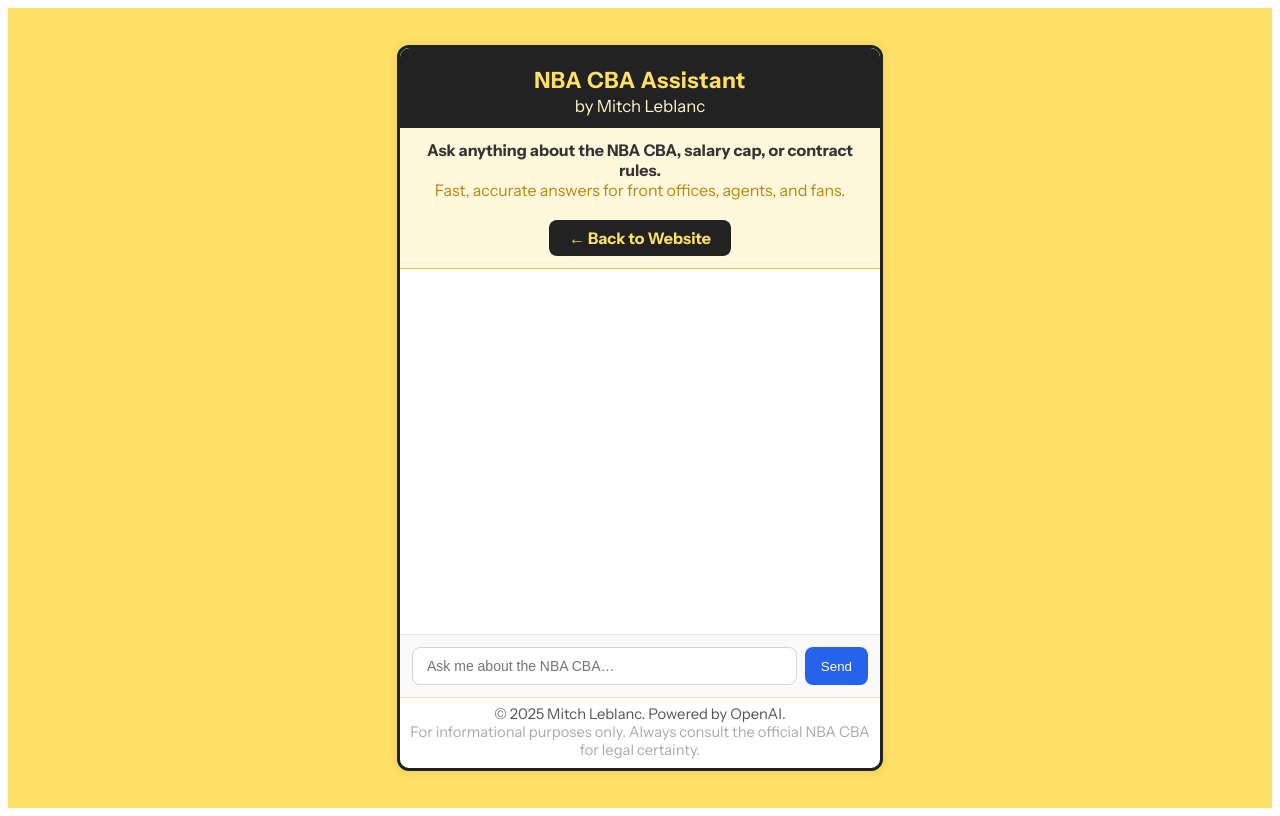
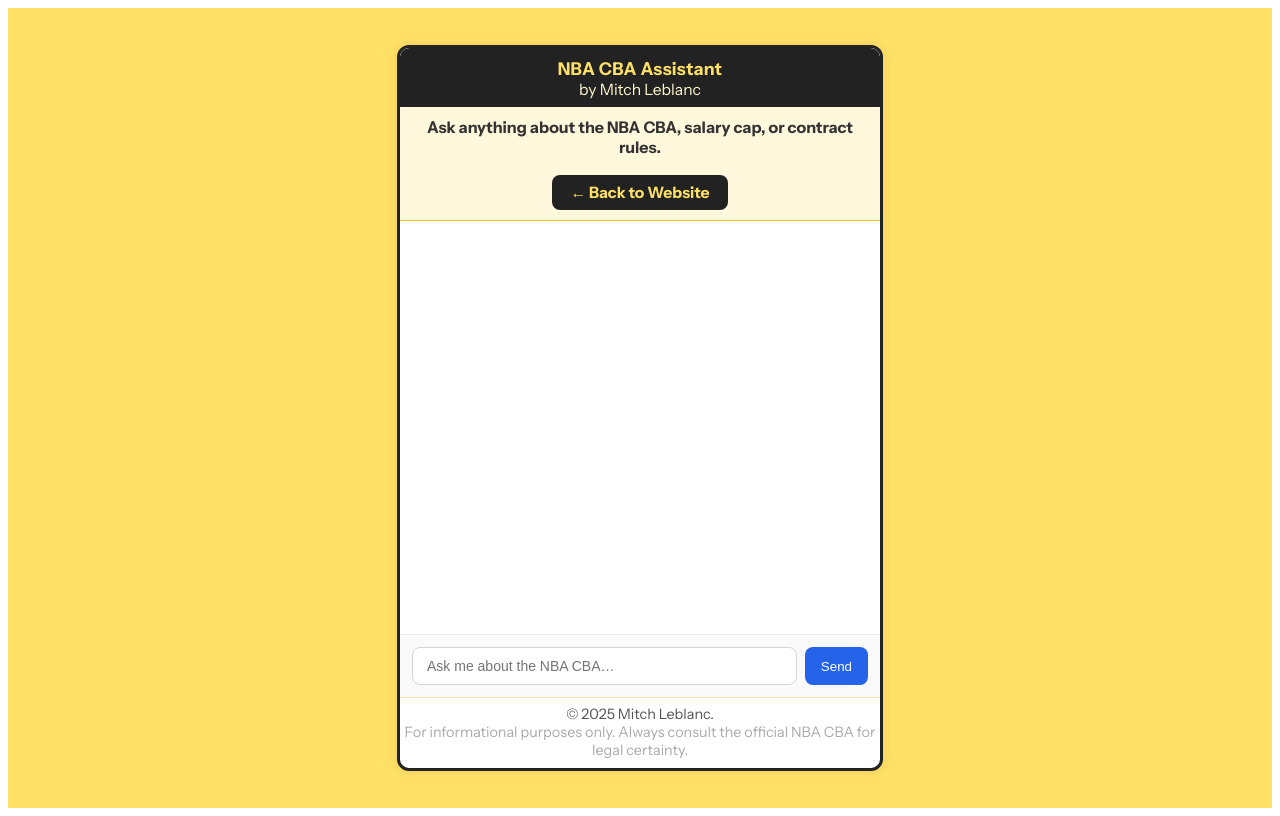
Before and after one commit to MitchDotCom/nba-cba-assistant, a Next.js app: page /embed in a window 1280 px wide. Built offline with nearby package versions, Linux system fonts and the light colour scheme.

Commit message:
Update embed.js

```diff
--- a/pages/embed.js
+++ b/pages/embed.js
@@ -1,7 +1,7 @@
 // pages/embed.js
 import { useState, useRef, useEffect } from "react";
 import Head from "next/head";
-import ReactMarkdown from "react-markdown"; // ✅ Markdown renderer
+import ReactMarkdown from "react-markdown";
 
 export default function EmbedChat() {
   const [messages, setMessages] = useState([]);
@@ -54,7 +54,7 @@
           margin: 0,
           padding: 0,
           minHeight: "100vh",
-          background: "#ffe066", // Brand yellow
+          background: "#ffe066",
           fontFamily: "'Instrument Sans', sans-serif",
           display: "flex",
           justifyContent: "center",
@@ -80,12 +80,12 @@
             style={{
               background: "#222",
               color: "#ffe066",
-              padding: "18px 0 10px 0",
+              padding: "10px 0 6px 0",
               textAlign: "center",
               borderRadius: "9px 9px 0 0",
               fontWeight: 700,
-              fontSize: "1.4rem",
-              letterSpacing: "0.5px",
+              fontSize: "1.1rem",
+              letterSpacing: "0.3px",
               borderBottom: "2px solid #222",
             }}
           >
@@ -93,9 +93,9 @@
             <div
               style={{
                 fontWeight: 400,
-                fontSize: "1.05rem",
+                fontSize: "0.98rem",
                 color: "#fff7cc",
-                marginTop: 2,
+                marginTop: 1,
                 letterSpacing: 0,
               }}
             >
@@ -108,18 +108,14 @@
             style={{
               background: "#fff8dc",
               borderBottom: "1.5px solid #f1c40f",
-              padding: "12px 22px",
+              padding: "10px 20px",
               fontSize: "1rem",
               color: "#333",
               textAlign: "center",
             }}
           >
             <b>Ask anything about the NBA CBA, salary cap, or contract rules.</b>
-            <br />
-            <span style={{ color: "#b8860b" }}>
-              Fast, accurate answers for front offices, agents, and fans.
-            </span>
-            <div style={{ marginTop: 12 }}>
+            <div style={{ marginTop: 10 }}>
               <a
                 href="https://mitchleblanc.xyz"
                 target="_blank"
@@ -129,10 +125,10 @@
                   color: "#ffe066",
                   border: "none",
                   borderRadius: 8,
-                  padding: "8px 20px",
+                  padding: "8px 18px",
                   textDecoration: "none",
                   fontWeight: 600,
-                  fontSize: "1rem",
+                  fontSize: "0.98rem",
                   marginTop: 8,
                   display: "inline-block",
                   transition: "background 0.15s",
@@ -229,14 +225,14 @@
             style={{
               background: "#fff",
               color: "#555",
-              fontSize: "0.92rem",
+              fontSize: "0.9rem",
               textAlign: "center",
               padding: "7px 0 9px 0",
               borderRadius: "0 0 12px 12px",
               borderTop: "1px solid #f3e0a8",
             }}
           >
-            &copy; {new Date().getFullYear()} Mitch Leblanc. Powered by OpenAI.<br />
+            &copy; {new Date().getFullYear()} Mitch Leblanc.<br />
             <span style={{ color: "#aaa" }}>
               For informational purposes only. Always consult the official NBA CBA for legal certainty.
             </span>
```
